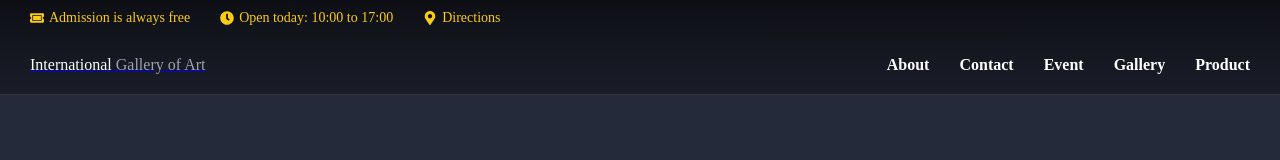
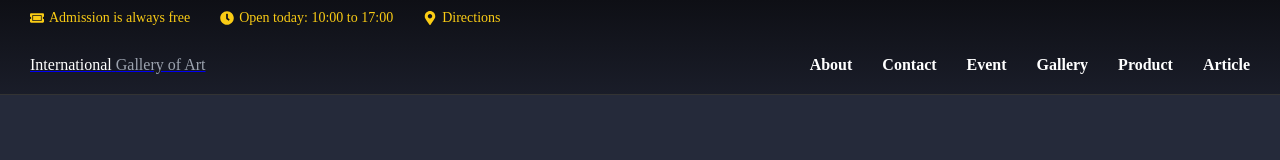
Before and after one commit to Itsmerafi0/ArtGallery-Client, a React (Vite) app: page / in a window 1280 px wide. Shown: the top 160 px of the page. Built offline with nearby package versions, Linux system fonts and the light colour scheme.

Commit message:
feat : add header name articles

```diff
--- a/src/Header.jsx
+++ b/src/Header.jsx
@@ -40,6 +40,7 @@ export default function Header() {
           <Link to="/event">Event</Link>
           <Link to="/gallery">Gallery</Link>
           <Link to="/product">Product</Link>
+          <Link to="/articles">Article</Link>
         </ul>
       </nav>
     </header>
```
